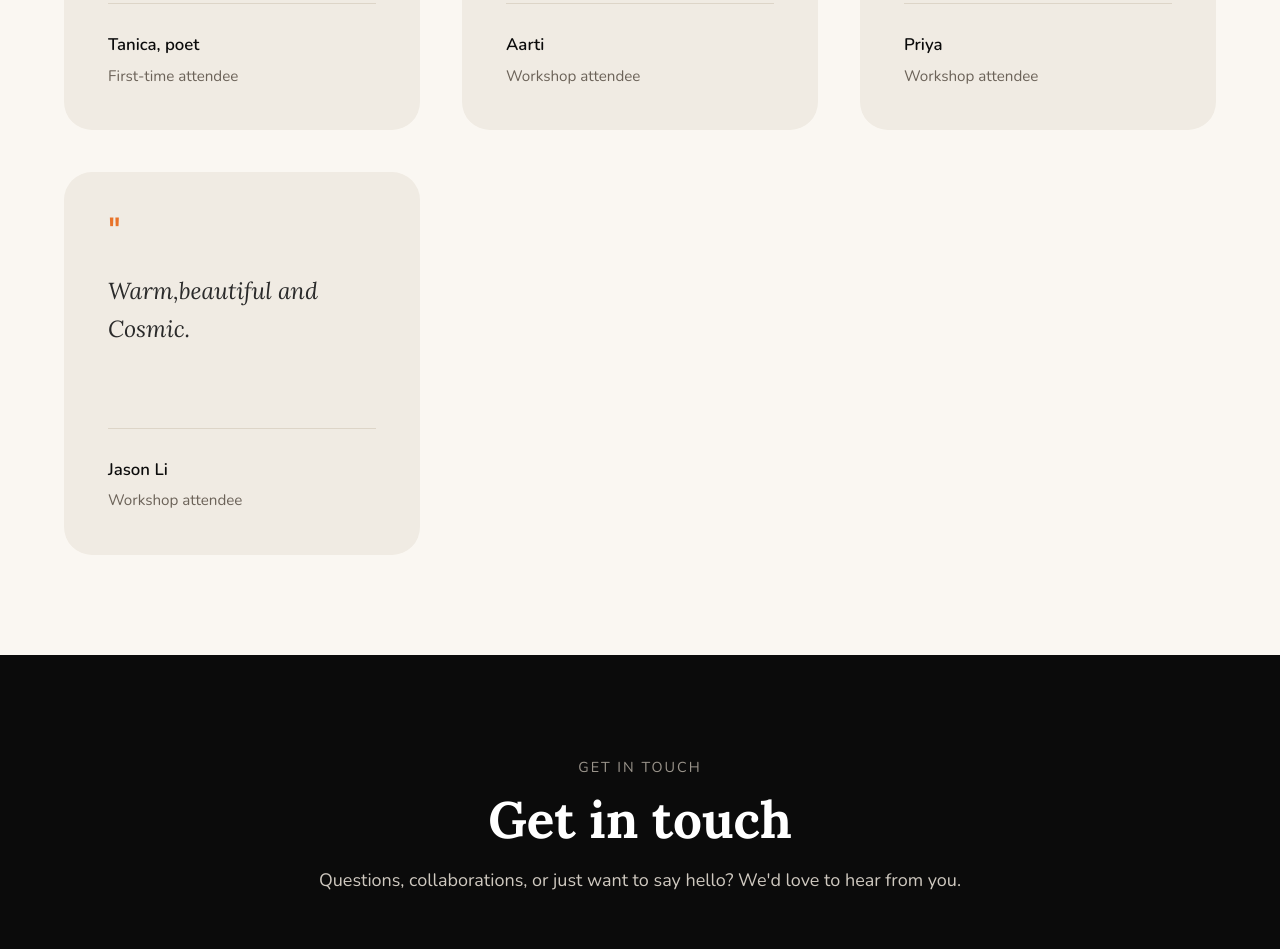
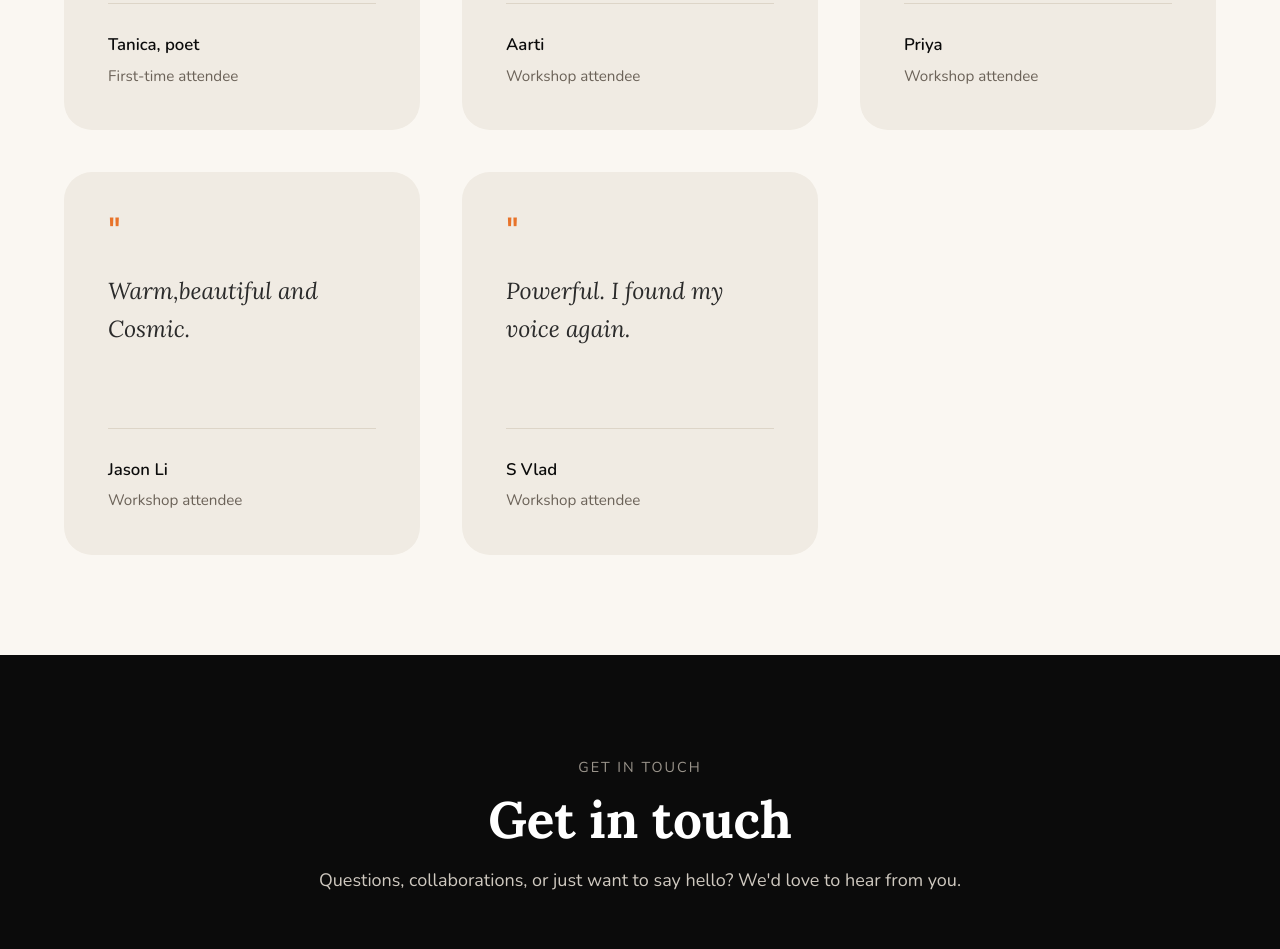
Before and after one commit to royabhisikta22-hub/SONGLES, a plain HTML site: page index.html in a window 1280 px wide. Shown: the part 3216-4165 px from the top of the page. Drawn offline with nearby package versions, Linux system fonts and the light colour scheme.

Commit message:
Update index.html

```diff
--- a/index.html
+++ b/index.html
@@ -183,6 +183,15 @@
         </figcaption>
       </figure>
 
+      <figure class="quote-card">
+        <span class="quote-mark">"</span>
+        <blockquote>Powerful. I found my voice again.</blockquote>
+        <figcaption>
+          <strong>S Vlad</strong>
+          <span>Workshop attendee</span>
+        </figcaption>
+      </figure>
+
     </div>
   </div>
 </section>
```
